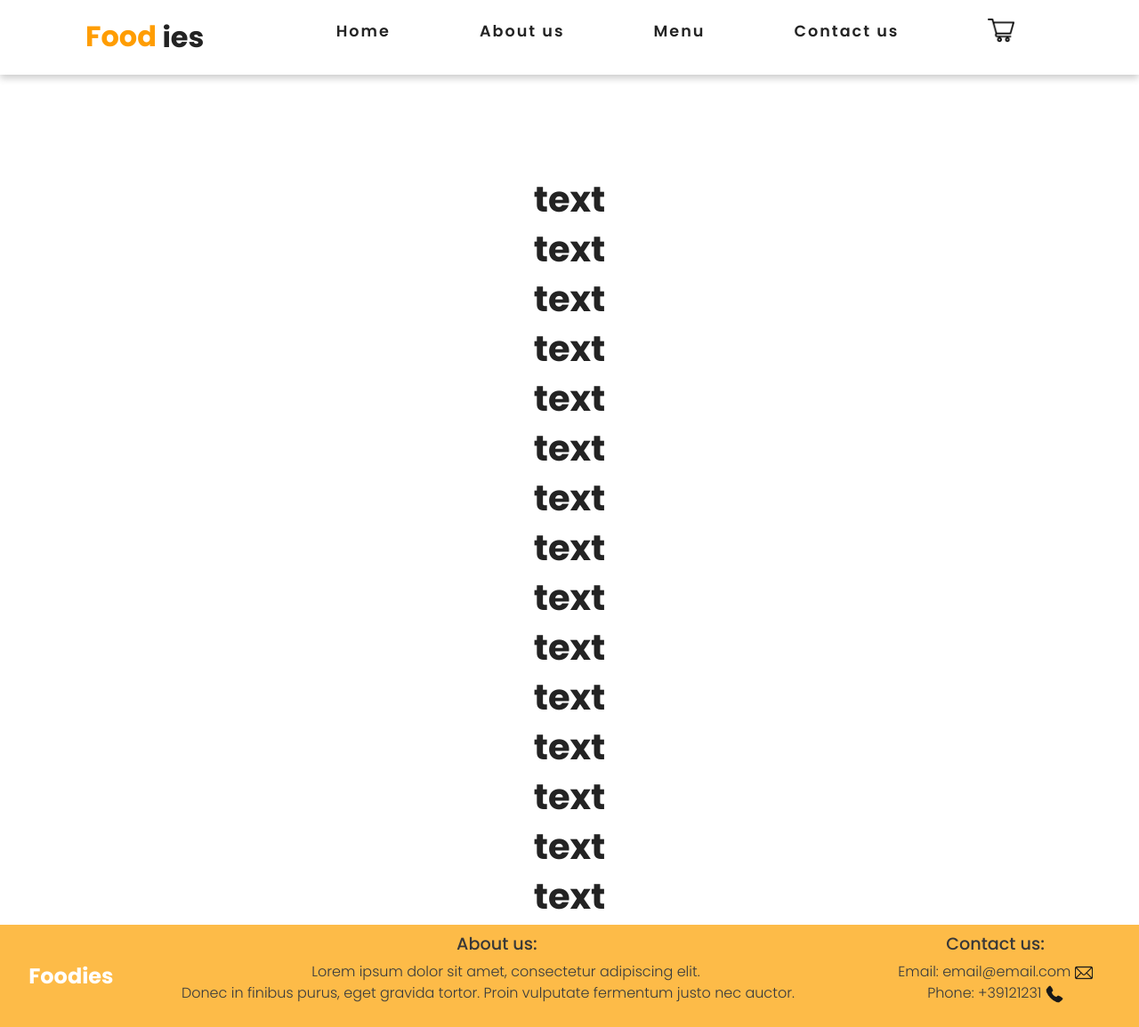
After one commit to nikolastanin/Foodies, a PHP site: page /menu.html in a window 1280 px wide. The commit adds this page. Shown: the whole page at 89% size. Run offline with PHP 8.4, Linux system fonts and the light colour scheme; some libraries are stand-ins or nearby versions.

Commit message:
cart icon

```diff
--- a/css/styles.css
+++ b/css/styles.css
@@ -1,16 +1,16 @@
-/* line 4, D:/xampp/htdocs/Foodies/scss/styles.scss */
+/* line 4, ../FOODIES/Foodies/scss/styles.scss */
 * {
   margin: 0;
   padding: 0;
   box-sizing: border-box;
 }
 
-/* line 10, D:/xampp/htdocs/Foodies/scss/styles.scss */
+/* line 10, ../FOODIES/Foodies/scss/styles.scss */
 html {
   scroll-behavior: smooth;
 }
 
-/* line 14, D:/xampp/htdocs/Foodies/scss/styles.scss */
+/* line 14, ../FOODIES/Foodies/scss/styles.scss */
 body {
   background-color: white;
   text-align: center;
@@ -18,7 +18,7 @@ body {
   overflow-x: hidden;
 }
 
-/* line 23, D:/xampp/htdocs/Foodies/scss/styles.scss */
+/* line 23, ../FOODIES/Foodies/scss/styles.scss */
 header {
   position: fixed;
   top: 0;
@@ -32,19 +32,19 @@ header {
   padding: 1% 7%;
 }
 
-/* line 35, D:/xampp/htdocs/Foodies/scss/styles.scss */
+/* line 35, ../FOODIES/Foodies/scss/styles.scss */
 header .logo {
   position: relative;
   transition: 0.6s;
   font-size: 2rem;
 }
 
-/* line 40, D:/xampp/htdocs/Foodies/scss/styles.scss */
+/* line 40, ../FOODIES/Foodies/scss/styles.scss */
 header .logo:hover {
   color: #FF9D02;
 }
 
-/* line 43, D:/xampp/htdocs/Foodies/scss/styles.scss */
+/* line 43, ../FOODIES/Foodies/scss/styles.scss */
 header ul {
   position: relative;
   display: flex;
@@ -53,13 +53,13 @@ header ul {
   padding: 0;
 }
 
-/* line 49, D:/xampp/htdocs/Foodies/scss/styles.scss */
+/* line 49, ../FOODIES/Foodies/scss/styles.scss */
 header ul li {
   position: relative;
   list-style: none;
 }
 
-/* line 53, D:/xampp/htdocs/Foodies/scss/styles.scss */
+/* line 53, ../FOODIES/Foodies/scss/styles.scss */
 header ul li a {
   position: relative;
   margin: 0 50px;
@@ -71,30 +71,30 @@ header ul li a {
   font-weight: 600;
 }
 
-/* line 63, D:/xampp/htdocs/Foodies/scss/styles.scss */
+/* line 63, ../FOODIES/Foodies/scss/styles.scss */
 header ul li a:hover {
   color: #FF9D02;
 }
 
-/* line 73, D:/xampp/htdocs/Foodies/scss/styles.scss */
+/* line 73, ../FOODIES/Foodies/scss/styles.scss */
 #cart-cont {
   display: flex;
   align-items: flex-end;
 }
 
-/* line 77, D:/xampp/htdocs/Foodies/scss/styles.scss */
+/* line 77, ../FOODIES/Foodies/scss/styles.scss */
 header.sticky {
   background-color: white;
   box-shadow: 0 4px 8px 0 rgba(0, 0, 0, 0.2);
 }
 
-/* line 83, D:/xampp/htdocs/Foodies/scss/styles.scss */
+/* line 83, ../FOODIES/Foodies/scss/styles.scss */
 h1, h2, h3, h4, h5, h6, a {
   font-weight: 700;
   color: #232323;
 }
 
-/* line 88, D:/xampp/htdocs/Foodies/scss/styles.scss */
+/* line 88, ../FOODIES/Foodies/scss/styles.scss */
 p {
   color: #8E8E8E;
   font-size: 1.2rem;
@@ -105,14 +105,14 @@ p {
   text-align: center;
 }
 
-/* line 98, D:/xampp/htdocs/Foodies/scss/styles.scss */
+/* line 98, ../FOODIES/Foodies/scss/styles.scss */
 a, ul {
   text-decoration: none;
   list-style-type: none;
 }
 
 /* BUTTONS */
-/* line 104, D:/xampp/htdocs/Foodies/scss/styles.scss */
+/* line 104, ../FOODIES/Foodies/scss/styles.scss */
 .btn-yellow {
   background-color: #FF9D02;
   padding: 15px 32px;
@@ -127,25 +127,25 @@ a, ul {
   font-weight: 700;
 }
 
-/* line 118, D:/xampp/htdocs/Foodies/scss/styles.scss */
+/* line 118, ../FOODIES/Foodies/scss/styles.scss */
 .btn-yellow:hover {
   box-shadow: 0 8px 16px 0 rgba(0, 0, 0, 0.2);
   transition: 0.3s;
 }
 
-/* line 123, D:/xampp/htdocs/Foodies/scss/styles.scss */
+/* line 123, ../FOODIES/Foodies/scss/styles.scss */
 .btn-transparent {
   color: #FF9D02;
   background-color: transparent;
   border: 2px solid #FF9D02;
 }
 
-/* line 129, D:/xampp/htdocs/Foodies/scss/styles.scss */
+/* line 129, ../FOODIES/Foodies/scss/styles.scss */
 .big-headings {
   font-size: 5rem;
 }
 
-/* line 132, D:/xampp/htdocs/Foodies/scss/styles.scss */
+/* line 132, ../FOODIES/Foodies/scss/styles.scss */
 h2 {
   font-size: 3rem;
   width: 50%;
@@ -154,23 +154,23 @@ h2 {
 
 /* NAVBAR  */
 /* TITLE SECTION */
-/* line 176, D:/xampp/htdocs/Foodies/scss/styles.scss */
+/* line 176, ../FOODIES/Foodies/scss/styles.scss */
 #title {
   margin-top: 200px;
 }
 
-/* line 178, D:/xampp/htdocs/Foodies/scss/styles.scss */
+/* line 178, ../FOODIES/Foodies/scss/styles.scss */
 #title p {
   margin: 50px 0;
   text-align: left;
 }
 
-/* line 184, D:/xampp/htdocs/Foodies/scss/styles.scss */
+/* line 184, ../FOODIES/Foodies/scss/styles.scss */
 .title-row {
   text-align: left;
 }
 
-/* line 187, D:/xampp/htdocs/Foodies/scss/styles.scss */
+/* line 187, ../FOODIES/Foodies/scss/styles.scss */
 .title-image {
   margin-left: 200px;
   width: 80%;
@@ -178,25 +178,25 @@ h2 {
 }
 
 /* Features section */
-/* line 194, D:/xampp/htdocs/Foodies/scss/styles.scss */
+/* line 194, ../FOODIES/Foodies/scss/styles.scss */
 #features-section {
   margin-bottom: 300px;
 }
 
-/* line 197, D:/xampp/htdocs/Foodies/scss/styles.scss */
+/* line 197, ../FOODIES/Foodies/scss/styles.scss */
 .feature-img {
   /* background-color: red; */
   width: 50%;
 }
 
 /* MENU SECTION */
-/* line 206, D:/xampp/htdocs/Foodies/scss/styles.scss */
+/* line 206, ../FOODIES/Foodies/scss/styles.scss */
 .rows {
   display: flex;
   /* flex-direction: column;  OVO IDE U MEDIA Q*/
 }
 
-/* line 210, D:/xampp/htdocs/Foodies/scss/styles.scss */
+/* line 210, ../FOODIES/Foodies/scss/styles.scss */
 .carousel-img {
   max-height: 50%;
   border-radius: 30px 30px 0 0;
@@ -204,54 +204,54 @@ h2 {
   object-fit: cover;
 }
 
-/* line 219, D:/xampp/htdocs/Foodies/scss/styles.scss */
+/* line 219, ../FOODIES/Foodies/scss/styles.scss */
 .carousel-box {
   transition: 0.3s;
   border-radius: 30px;
   margin: 2%;
 }
 
-/* line 225, D:/xampp/htdocs/Foodies/scss/styles.scss */
+/* line 225, ../FOODIES/Foodies/scss/styles.scss */
 .carousel-box h3, .carousel-box .btn-yellow, .carousel-box .ratings {
   margin-top: 25px;
 }
 
-/* line 232, D:/xampp/htdocs/Foodies/scss/styles.scss */
+/* line 232, ../FOODIES/Foodies/scss/styles.scss */
 .carousel-box:hover {
   box-shadow: 0 8px 16px 0 rgba(0, 0, 0, 0.2);
 }
 
-/* line 235, D:/xampp/htdocs/Foodies/scss/styles.scss */
+/* line 235, ../FOODIES/Foodies/scss/styles.scss */
 .fas {
   color: #FF9D02;
 }
 
-/* line 238, D:/xampp/htdocs/Foodies/scss/styles.scss */
+/* line 238, ../FOODIES/Foodies/scss/styles.scss */
 #cart-num {
   display: inline-block;
 }
 
-/* line 243, D:/xampp/htdocs/Foodies/scss/styles.scss */
+/* line 243, ../FOODIES/Foodies/scss/styles.scss */
 #about-us .about-img {
   width: 100%;
 }
 
-/* line 246, D:/xampp/htdocs/Foodies/scss/styles.scss */
+/* line 246, ../FOODIES/Foodies/scss/styles.scss */
 #about-us #more-txt {
   display: none;
 }
 
-/* line 249, D:/xampp/htdocs/Foodies/scss/styles.scss */
+/* line 249, ../FOODIES/Foodies/scss/styles.scss */
 #about-us h3 {
   margin: 70px 0 30px 0;
 }
 
-/* line 252, D:/xampp/htdocs/Foodies/scss/styles.scss */
+/* line 252, ../FOODIES/Foodies/scss/styles.scss */
 #about-us p {
   margin-bottom: 50px;
 }
 
-/* line 258, D:/xampp/htdocs/Foodies/scss/styles.scss */
+/* line 258, ../FOODIES/Foodies/scss/styles.scss */
 footer {
   display: flex;
   justify-content: space-around;
@@ -261,52 +261,57 @@ footer {
   opacity: 0.9;
 }
 
-/* line 266, D:/xampp/htdocs/Foodies/scss/styles.scss */
+/* line 266, ../FOODIES/Foodies/scss/styles.scss */
 footer h5 {
   color: #232323;
   font-size: 1.2rem;
   font-weight: 500;
 }
 
-/* line 271, D:/xampp/htdocs/Foodies/scss/styles.scss */
+/* line 271, ../FOODIES/Foodies/scss/styles.scss */
 footer b {
   font-weight: 300;
 }
 
-/* line 275, D:/xampp/htdocs/Foodies/scss/styles.scss */
+/* line 275, ../FOODIES/Foodies/scss/styles.scss */
 footer a:hover {
   color: white;
 }
 
-/* line 278, D:/xampp/htdocs/Foodies/scss/styles.scss */
+/* line 278, ../FOODIES/Foodies/scss/styles.scss */
 footer .logofooter {
   font-size: 1.5rem;
   color: white;
 }
 
-/* line 283, D:/xampp/htdocs/Foodies/scss/styles.scss */
+/* line 283, ../FOODIES/Foodies/scss/styles.scss */
 footer ul b {
   padding: 20px;
 }
 
-/* line 288, D:/xampp/htdocs/Foodies/scss/styles.scss */
+/* line 288, ../FOODIES/Foodies/scss/styles.scss */
 .container-fluid {
   padding: 3% 7%;
 }
 
-/* line 293, D:/xampp/htdocs/Foodies/scss/styles.scss */
+/* line 293, ../FOODIES/Foodies/scss/styles.scss */
 mark {
   color: #FF9D02;
   background-color: transparent;
 }
 
-/* line 297, D:/xampp/htdocs/Foodies/scss/styles.scss */
+/* line 297, ../FOODIES/Foodies/scss/styles.scss */
 #sandwich {
   display: none;
 }
 
+/* line 300, ../FOODIES/Foodies/scss/styles.scss */
+#menu {
+  margin-top: 200px;
+}
+
 @media screen and (max-width: 1095px) {
-  /* line 303, D:/xampp/htdocs/Foodies/scss/styles.scss */
+  /* line 306, ../FOODIES/Foodies/scss/styles.scss */
   #navbar-list {
     position: relative;
     display: flex;
@@ -315,39 +320,40 @@ mark {
     /* align-items: flex-end; */
     padding: 0;
     display: none;
+    align-items: center;
   }
-  /* line 313, D:/xampp/htdocs/Foodies/scss/styles.scss */
+  /* line 318, ../FOODIES/Foodies/scss/styles.scss */
   header .responsive {
     display: flex;
   }
-  /* line 316, D:/xampp/htdocs/Foodies/scss/styles.scss */
+  /* line 321, ../FOODIES/Foodies/scss/styles.scss */
   #sandwich {
     display: inline-block;
   }
-  /* line 319, D:/xampp/htdocs/Foodies/scss/styles.scss */
+  /* line 324, ../FOODIES/Foodies/scss/styles.scss */
   .rows {
     display: flex;
     flex-direction: column;
   }
-  /* line 323, D:/xampp/htdocs/Foodies/scss/styles.scss */
+  /* line 328, ../FOODIES/Foodies/scss/styles.scss */
   p {
     width: 100%;
   }
-  /* line 326, D:/xampp/htdocs/Foodies/scss/styles.scss */
+  /* line 331, ../FOODIES/Foodies/scss/styles.scss */
   .feature-img {
     width: 80%;
   }
-  /* line 329, D:/xampp/htdocs/Foodies/scss/styles.scss */
+  /* line 334, ../FOODIES/Foodies/scss/styles.scss */
   .title-row {
     flex-direction: column;
     width: 100%;
   }
-  /* line 333, D:/xampp/htdocs/Foodies/scss/styles.scss */
+  /* line 338, ../FOODIES/Foodies/scss/styles.scss */
   .title-image {
     margin-left: 0;
     width: 100%;
   }
-  /* line 337, D:/xampp/htdocs/Foodies/scss/styles.scss */
+  /* line 342, ../FOODIES/Foodies/scss/styles.scss */
   .responsive {
     display: flex;
   }
--- a/main.js
+++ b/main.js
@@ -37,7 +37,7 @@ let y =  document.getElementById("cart-cont");
 const activateMenu = () =>{
       navbar.style.display ="flex";
       x.style.display = "none";
-      y.style.display = "none";
+     // y.style.display = "none";
 }
 x.addEventListener("click", activateMenu);
 
--- /dev/null
+++ b/menu.html
@@ -0,0 +1,97 @@
+<!DOCTYPE html>
+
+<html>
+    <head>
+        <meta charset="utf-8">
+        <meta http-equiv="X-UA-Compatible" content="IE=edge">
+        <title>Foodies</title>
+        <meta name="description" content="">
+        <meta name="viewport" content="width=device-width, initial-scale=1">
+        <link rel="preconnect" href="https://fonts.googleapis.com">
+        <link rel="preconnect" href="https://fonts.gstatic.com" crossorigin>
+        <link rel="preconnect" href="https://fonts.googleapis.com">
+        <link rel="preconnect" href="https://fonts.gstatic.com" crossorigin>
+        <link rel="preconnect" href="https://fonts.googleapis.com">
+<link rel="preconnect" href="https://fonts.gstatic.com" crossorigin>
+<link href="https://fonts.googleapis.com/css2?family=Poppins:wght@100;300;500;600;700&display=swap" rel="stylesheet">
+        <link href="https://cdn.jsdelivr.net/npm/bootstrap@5.1.3/dist/css/bootstrap.min.css" rel="stylesheet" integrity="sha384-1BmE4kWBq78iYhFldvKuhfTAU6auU8tT94WrHftjDbrCEXSU1oBoqyl2QvZ6jIW3" crossorigin="anonymous">
+        <link rel="stylesheet" href="css/styles.css">
+        <script src="https://kit.fontawesome.com/af63b2d295.js" crossorigin="anonymous"></script>
+
+    </head>
+    <body>
+
+        <header id="navbar"class="sticky">
+
+            <a href="" class="logo navbar-brand"><mark>Food</mark>ies</a>
+            <ul id="navbar-list" class="navbar-active">
+                <li>
+                    <a href="/">Home</a>
+                    <!-- <img class="active-icon" src="images/black-circle.png" width="5px"alt=""> -->
+                 </li>
+                 <li >
+                    <a href="#about-us">About us</a>
+                </li>
+                <li  >
+                    <a  href="#popular-food">Menu</a>
+                </li>
+                <li >
+                    <a  href="#footer">Contact us </a>
+                </li>
+                <li id="cart-cont">
+                    <a href=""> <img src="/images/shopping-cart.png" width="30px" alt=""></a>
+
+
+                </li>
+
+            </ul>
+            <button class="btn-yellow"id="sandwich">menu</button>
+
+        </header>
+
+        <div id="menu">
+            <h1 >text</h1>
+
+            <h1>text</h1>
+            <h1>text</h1>
+            <h1>text</h1>
+            <h1>text</h1>
+            <h1>text</h1>
+            <h1>text</h1>
+            <h1>text</h1>
+            <h1>text</h1>
+            <h1>text</h1>
+            <h1>text</h1>
+            <h1>text</h1>
+            <h1>text</h1>
+            <h1>text</h1>
+            <h1>text</h1>
+        </div>
+
+
+
+       <footer id="footer">
+          <a class="logofooter" href="">Foodies</a>
+            <ul>
+                <h5>About us:</h5>
+                <b>  Lorem ipsum dolor sit amet, consectetur adipiscing elit. <br> Donec in finibus purus, eget gravida tortor. Proin vulputate fermentum justo nec auctor.
+                </b>
+            </ul>
+            <ul>
+               <h5>Contact us:</h5>
+                <b>Email: email@email.com <img src="images/email.png" width="20px"alt=""></b><br>
+                <b>Phone: +39121231 <img src="images/phone-call.png" width="20px"alt=""></b>
+            </ul>
+        </footer>
+
+
+
+        <script src="main.js" async defer></script>
+        <script src="https://code.jquery.com/jquery-3.4.1.slim.min.js"
+integrity="sha384-J6qa4849blE2+poT4WnyKhv5vZF5SrPo0iEjwBvKU7imGFAV0wwj1yYfoRSJoZ+n" crossorigin="anonymous"></script>
+<script src="https://cdn.jsdelivr.net/npm/popper.js@1.16.0/dist/umd/popper.min.js"
+integrity="sha384-Q6E9RHvbIyZFJoft+2mJbHaEWldlvI9IOYy5n3zV9zzTtmI3UksdQRVvoxMfooAo" crossorigin="anonymous"></script>
+<script src="https://stackpath.bootstrapcdn.com/bootstrap/4.4.1/js/bootstrap.min.js"
+integrity="sha384-wfSDF2E50Y2D1uUdj0O3uMBJnjuUD4Ih7YwaYd1iqfktj0Uod8GCExl3Og8ifwB6" crossorigin="anonymous"></script>
+    </body>
+</html>
--- a/scss/styles.scss
+++ b/scss/styles.scss
@@ -297,6 +297,9 @@ mark{
 #sandwich{
     display: none;
 }
+#menu{
+    margin-top: 200px;
+}
 // MEDIA QUERIES
 @media screen and (max-width:1095px) {
 
@@ -309,6 +312,8 @@ mark{
         /* align-items: flex-end; */
         padding: 0;
         display: none;
+        align-items: center;
+
     }
     header .responsive{
         display: flex;
```
Also changed, not shown: index.html (+3 -32 lines), scss/styles.css (+7 -0 lines), 2 other files.
